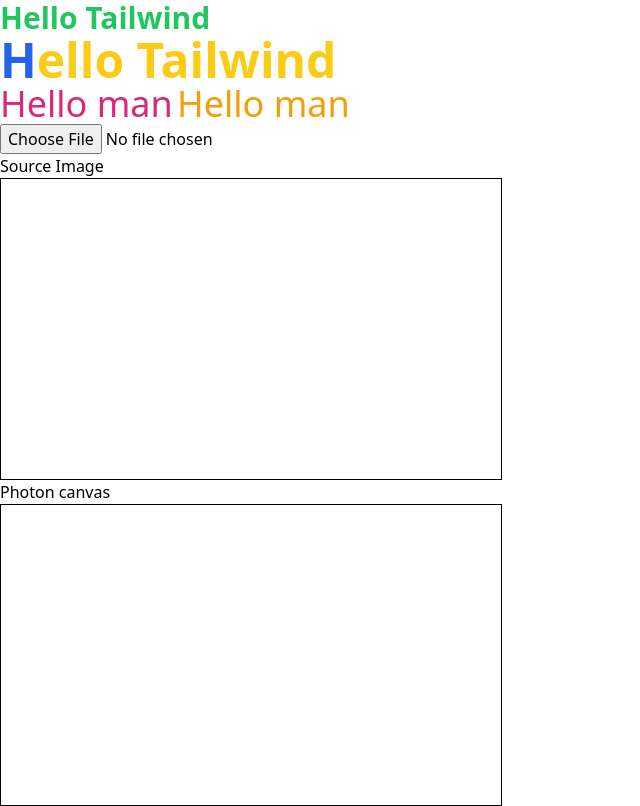
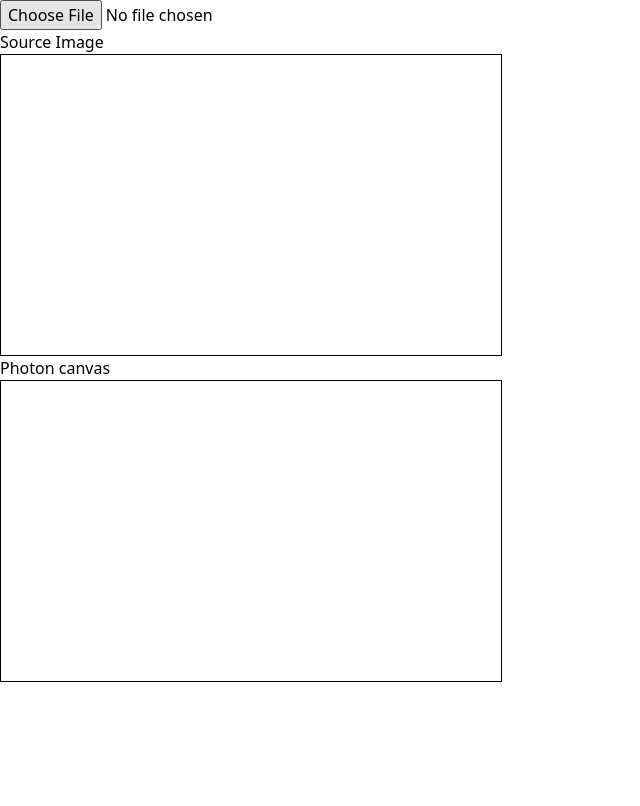
Before and after one commit to babalolajnr/photon-wasm, a website built with webpack: page site/src/index.html in a window 1280 px wide. Shown: the whole page, without its empty margins (0-640 px from the left). Built offline with nearby package versions, Linux system fonts and the light colour scheme.

Commit message:
remove test elements

```diff
--- a/site/src/index.html
+++ b/site/src/index.html
@@ -7,10 +7,6 @@
 </head>
 
 <body>
-    <h3 class="text-green-500 font-bold text-3xl">Hello Tailwind</h3>
-    <h3 class="text-yellow-400 first-letter:text-blue-600 font-extrabold text-5xl">Hello Tailwind</h3>
-    <span class="text-pink-600 text-4xl">Hello man</span>
-    <span class="text-amber-500 text-4xl">Hello man</span>
     <div><input type="file" name="image" id="image-input"></div>
     <div>
         Source Image
```
